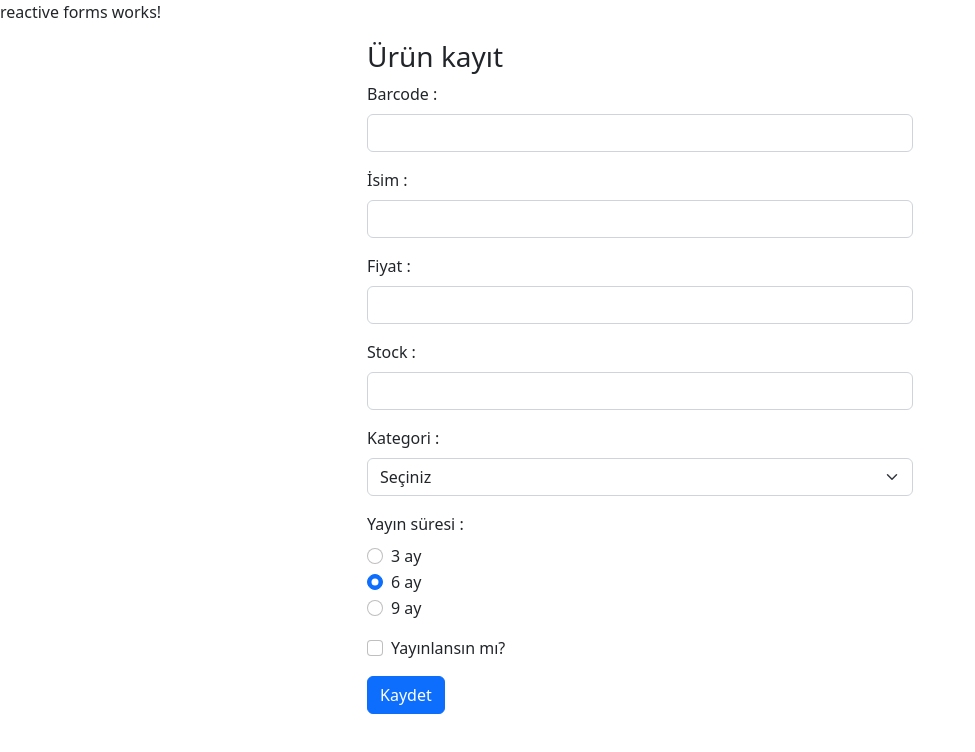
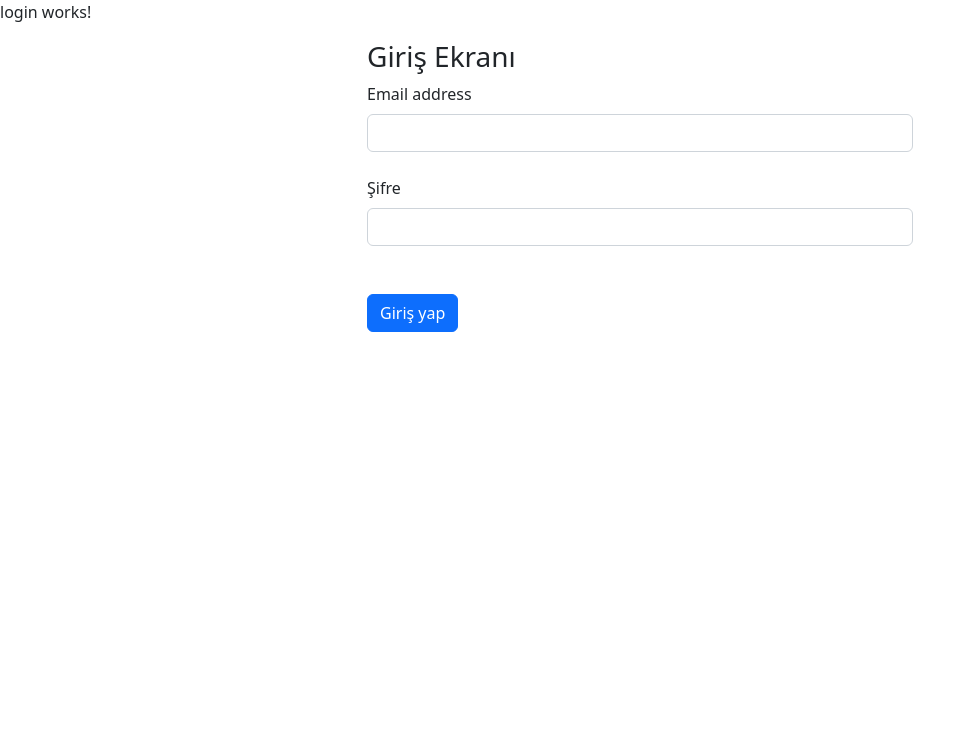
Before and after one commit to ersinelci/Siemens-Developer-Bootcamp, an Angular app in the folder Day-16/app/: page / in a window 1280 px wide. Shown: the top 752 px of the page, without its empty margins (0-975 px from the left). Built offline with nearby package versions, Linux system fonts and the light colour scheme.

Commit message:
login screen commit - inclass

```diff
--- a/Day-16/app/angular.json
+++ b/Day-16/app/angular.json
@@ -88,7 +88,8 @@
               "src/assets"
             ],
             "styles": [
-              "src/styles.css"
+              "src/styles.css",
+              "bootstrap/dist/css/bootstrap.min.css"
             ],
             "scripts": []
           }
--- a/Day-16/app/src/app/app.component.html
+++ b/Day-16/app/src/app/app.component.html
@@ -1,4 +1,5 @@
-<app-reactive-forms></app-reactive-forms>
+<!-- <app-reactive-forms></app-reactive-forms> -->
+<app-login></app-login>
 <!-- <app-two-way-binding></app-two-way-binding> -->
 <!-- <app-template-driven></app-template-driven> -->
 
--- a/Day-16/app/src/app/app.module.ts
+++ b/Day-16/app/src/app/app.module.ts
@@ -7,13 +7,15 @@ import { AppComponent } from './app.component';
 import { TemplateDrivenComponent } from './forms/template-driven/template-driven.component';
 import { TwoWayBindingComponent } from './forms/two-way-binding/two-way-binding.component';
 import { ReactiveFormsComponent } from './forms/reactive-forms/reactive-forms.component';
+import { LoginComponent } from './forms/login/login.component';
 
 @NgModule({
   declarations: [
     AppComponent,
     TemplateDrivenComponent,
     TwoWayBindingComponent,
-    ReactiveFormsComponent
+    ReactiveFormsComponent,
+    LoginComponent
   ],
   imports: [
     BrowserModule,
--- /dev/null
+++ b/Day-16/app/src/app/forms/login/login.component.html
@@ -0,0 +1,72 @@
+<p>login works!</p>
+
+<div class="container">
+  <div class="row">
+    <div class="col-md-6 offset-md-3">
+      <form [formGroup]="loginForm" (ngSubmit)="signin()">
+        <h3>Giriş Ekranı</h3>
+
+        <!-- Email input -->
+        <div class="form-outline mb-4">
+          <label class="form-label">Email address</label>
+          <input formControlName="email" type="email" class="form-control" />
+          <div class="form-text text-danger">
+            <div *ngIf="isInvalid('email')">
+              <div *ngIf="isInvalidControl('email', 'required')">
+                E-mail alanı doldurulmalıdır.
+              </div>
+              <div *ngIf="isInvalidControl('email', 'emailFormat')">
+                E-mail doğru formatta değil.
+              </div>
+            </div>
+          </div>
+        </div>
+
+        <!-- Password input -->
+        <div class="form-outline mb-4">
+          <label class="form-label" for="form2Example2">Şifre</label>
+          <input formControlName="password" type="password" class="form-control" />
+          <div class="form-text text-danger">
+            <div *ngIf="isInvalid('password')">
+                <div *ngIf="isInvalidControl('password', 'required')">
+                    Şifre alanı doldurulmalıdır.
+                  </div>
+                  <div
+                *ngIf="
+                  isInvalidControl('password', 'minlength') ||
+                  isInvalidControl('password', 'maxlength') ||
+                  isInvalidControl('password','passwordFormat')
+                "
+              >
+                Şifre formatı doğru değil
+              </div>
+            </div>
+          </div>
+          <div *ngIf="false">
+            <h3>Email Properties</h3>
+            <ul>
+              <li>Value :{{ loginForm.get("email")?.value | json }}</li>
+              <li>Valid :{{ loginForm.get("email")?.valid }}</li>
+              <li>Invalid :{{ loginForm.get("email")?.invalid }}</li>
+              <li>Errors :{{ loginForm.get("email")?.errors | json }}</li>
+              <li>touched :{{ loginForm.get("email")?.touched }}</li>
+              <li>untouched :{{ loginForm.get("email")?.untouched }}</li>
+              <li>dirty :{{ loginForm.get("email")?.dirty }}</li>
+              <li>pristine :{{ loginForm.get("email")?.pristine }}</li>
+            </ul>
+          </div>
+        </div>
+
+        <!-- 2 column grid layout for inline styling -->
+        <div class="row mb-4">
+          <div class="col d-flex justify-content-center"></div>
+        </div>
+
+        <!-- Submit button -->
+        <button type="submit" class="btn btn-primary btn-block mb-4">
+          Giriş yap
+        </button>
+      </form>
+    </div>
+  </div>
+</div>
--- /dev/null
+++ b/Day-16/app/src/app/forms/login/login.component.ts
@@ -0,0 +1,54 @@
+import { Component } from '@angular/core';
+import { Login } from 'src/app/models/login';
+import { FormBuilder, Validators } from '@angular/forms';
+import { passwordValidator } from 'src/app/validations/password-validator';
+import { emailValidator } from 'src/app/validations/email-validator';
+
+@Component({
+  selector: 'app-login',
+  templateUrl: './login.component.html',
+  styleUrls: ['./login.component.css']
+})
+export class LoginComponent {
+
+  loginEntry: Login | undefined = undefined;
+  public loginForm = this.formBuilder.group(
+    {
+      email: ['', [Validators.required,emailValidator()]],
+      password: ['',[Validators.required, passwordValidator()]],
+    }
+  )
+  constructor(private formBuilder: FormBuilder) {}
+
+  signin(){
+    this.loginEntry = this.loginForm.value as Login;
+    console.log(this.loginEntry
+  )
+  }
+
+  isInvalid(controlName: string): boolean {
+    let control = this.loginForm.get(controlName)!;
+
+    if (!(control.invalid && (control.dirty || control.touched))) return false;
+
+    if (control.errors?.['required']) return true;
+    if (control.errors?.['minlength']) return true;
+    if (control.errors?.['maxlength']) return true;
+    if (control.errors?.['max']) return true;
+    if (control.errors?.['min']) return true;
+    if (control.errors?.['passwordFormat']) return true;
+    if (control.errors?.['emailFormat']) return true;
+
+    return false;
+  }
+  isValid(controlName: string) {
+    let control = this.loginForm.get(controlName)!;
+    return control.valid && (control.dirty || control.touched);
+  }
+  getControl(controlName: string) {
+    return this.loginForm.get(controlName)!;
+  }
+  isInvalidControl(controlName: string, validationName: string) {
+    return this.getControl(controlName).errors?.[validationName];
+  }
+}
--- /dev/null
+++ b/Day-16/app/src/app/models/login.ts
@@ -0,0 +1,4 @@
+export interface Login {
+    email:string,
+    password: number | string;
+}
--- /dev/null
+++ b/Day-16/app/src/app/validations/email-validator.ts
@@ -0,0 +1,27 @@
+import {
+    AbstractControl,
+    ValidationErrors,
+    ValidatorFn,
+    Validators,
+  } from '@angular/forms';
+
+  export function emailValidator(): ValidatorFn {
+    var validationFunction = (
+      control: AbstractControl
+    ): ValidationErrors | null => {
+      const value = control.value;
+
+      if (!value) return null;
+
+
+      const hasFormat = /^([a-zA-Z0-9_\-\.]+)@([a-zA-Z0-9_\-\.]+)\.([a-zA-Z]{2,5})$/.test(control.value);
+
+
+
+      const isValid = hasFormat;
+
+      return isValid ? null : { emailFormat: true };
+    };
+
+    return validationFunction;
+  }
--- /dev/null
+++ b/Day-16/app/src/app/validations/password-validator.ts
@@ -0,0 +1,26 @@
+import {
+    AbstractControl,
+    ValidationErrors,
+    ValidatorFn,
+    Validators,
+  } from '@angular/forms';
+
+  export function passwordValidator(): ValidatorFn {
+    var validationFunction = (
+      control: AbstractControl
+    ): ValidationErrors | null => {
+      const value = control.value;
+
+      if (!value) return null;
+
+      const hasUpperCase = /[A-Z]+/.test(value);
+      const hasLowerCase = /[a-z]+/.test(value);
+      const hasNumeric = /[0-9]+/.test(value);
+
+      const isValid = hasUpperCase && hasLowerCase && hasNumeric;
+
+      return isValid ? null : { passwordFormat: true };
+    };
+
+    return validationFunction;
+  }
```
Also changed, not shown: Day-16/app/src/app/forms/login/login.component.css (added), 2 other files (tests, documents, lock files or other folders).
